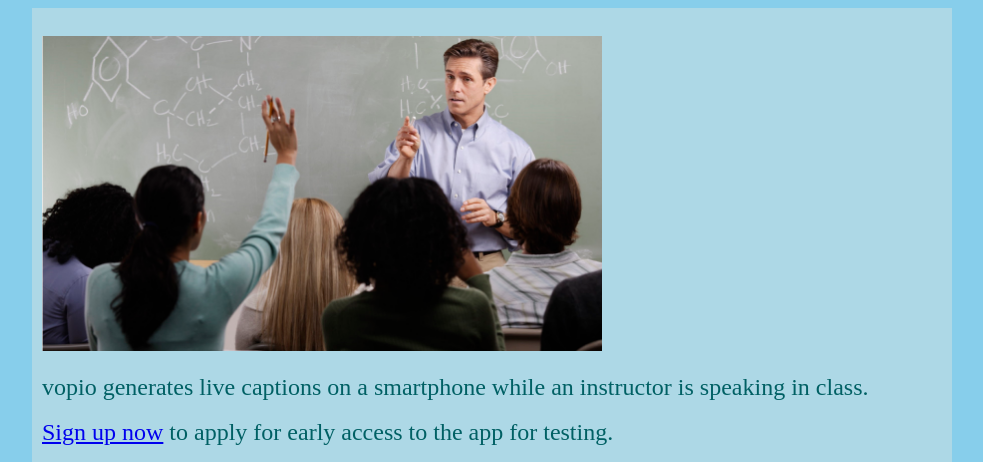
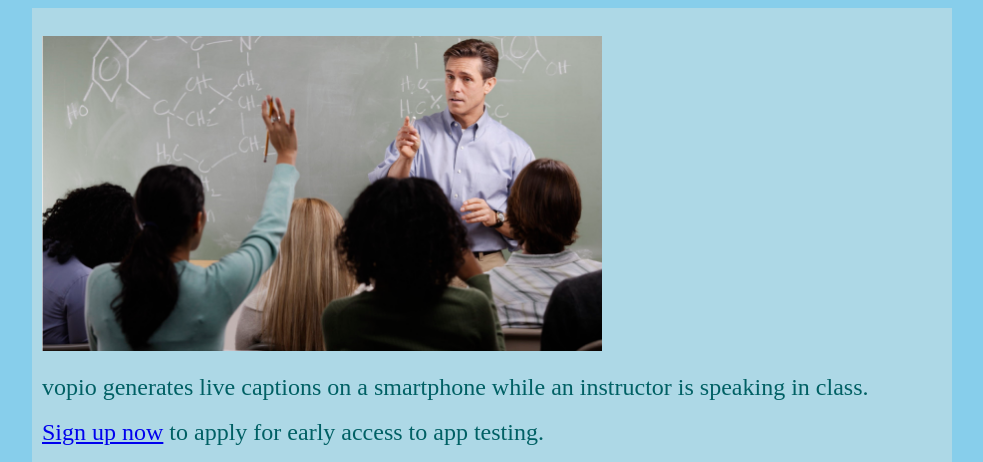
Before and after one commit to vopio-technologies/marketing, a plain HTML site: page index.html in a window 1280 px wide. Shown: the top 462 px of the page, without its empty margins (148-1131 px from the left). Drawn offline with Linux system fonts and the light colour scheme.

Commit message:
Update index.html

```diff
--- a/index.html
+++ b/index.html
@@ -85,7 +85,7 @@
 
 	<t1>vopio generates live captions on a smartphone while an instructor is speaking in class.</t1>
 	<p>
-		<t1><a href="https://forms.gle/79DTTiXzcZ2mfBzA7" target="_blank">Sign up now</a> to apply for early access to the app for testing.</t1>
+		<t1><a href="https://forms.gle/79DTTiXzcZ2mfBzA7" target="_blank">Sign up now</a> to apply for early access to app testing.</t1>
 	</p>
 	<p>
 		<!-- <a href="https://play.google.com/store/apps/dev?id=" target="_blank"> -->
```
